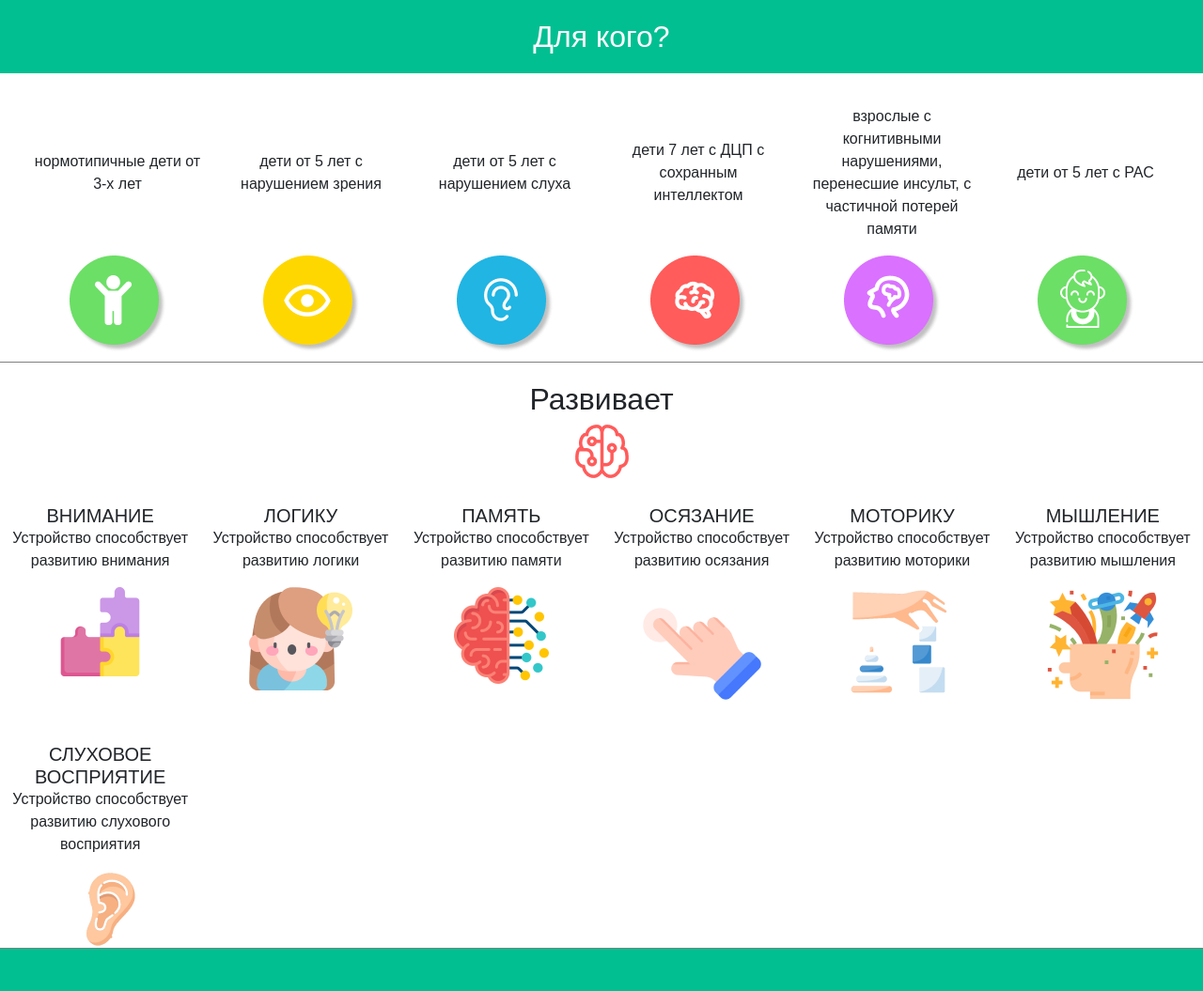
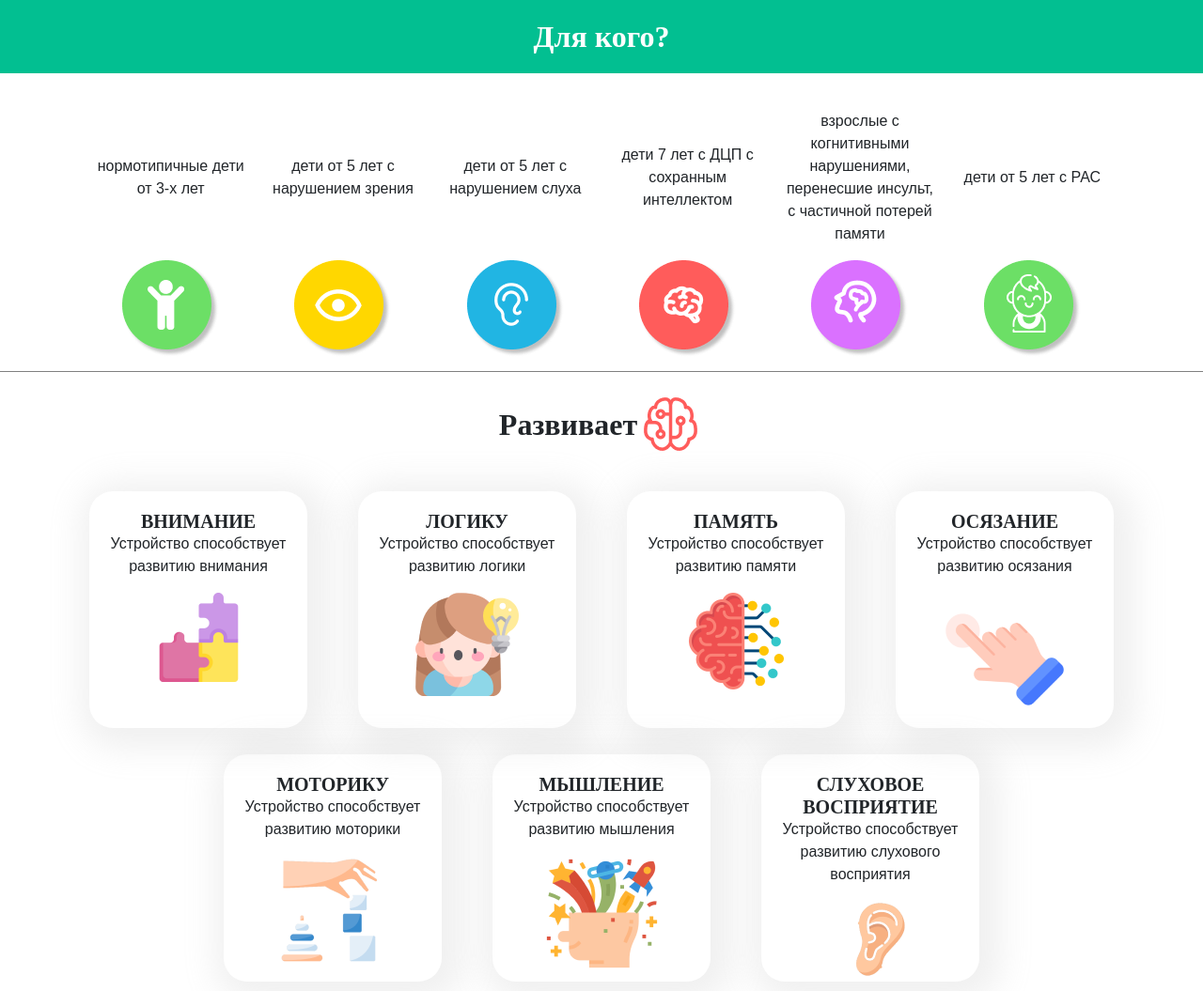
Before and after one commit to Yoojiiik/Abacus, a PHP site: page / in a window 1280 px wide; the page is wider, and only the part inside the window is pictured. Shown: the part 96-1151 px from the top of that part at 94% size. Run offline with PHP 8.4, Linux system fonts and the light colour scheme; grey boxes are pictures that could not be loaded.

Commit message:
add block "develop"

```diff
--- a/css/style.css
+++ b/css/style.css
@@ -240,6 +240,7 @@ body {
 .for_who_block .container-fluid {
   display: flex;
   flex-wrap: wrap;
+  padding: 5px 80px;
 }
 
 .for_who_title {
@@ -247,6 +248,11 @@ body {
   color: #ffffff;
   text-align: center;
   padding: 20px;
+  font-family: "Optima Cyr Bold", serif;
+}
+
+.for_who_title h2 {
+  font-weight: 600;
 }
 
 .for_who_card div {
@@ -275,12 +281,35 @@ body {
 }
 
 .develop_title {
-  text-align: center;
+  display: flex;
   padding: 20px;
+  justify-content: center;
+}
+
+.develop_title h2 {
+  flex-wrap: wrap;
+  display: flex;
+  align-content: center;
+  font-family: "Optima Cyr Bold", serif;
+  font-weight: 600;
+}
+
+.develop_block .container-fluid {
+  padding: 0 80px;
 }
 
 .develop_card .card {
   text-align: center;
+  box-shadow: 7px 6px 34px 16px rgba(182, 182, 182, 0.2);
+  border-radius: 25px;
+  padding-top: 20px;
+  margin: 15px;
+  height: 90%;
+}
+
+.develop_card h5 {
+  font-family: "Optima Cyr Bold", serif;
+  font-weight: 600;
 }
 
 .card img {
--- a/css/style.scss
+++ b/css/style.scss
@@ -227,6 +227,7 @@ background: $akvamarine;
 .for_who_block .container-fluid {
   display: flex;
   flex-wrap: wrap;
+  padding: 5px 80px;
 }
 
 
@@ -235,7 +236,13 @@ background: $akvamarine;
   color: #ffffff;
   text-align: center;
   padding: 20px;
+  font-family: "Optima Cyr Bold", serif;
 }
+
+.for_who_title h2 {
+  font-weight: 600;
+}
+
 .for_who_card div {
   display: grid;
   align-items: end;
@@ -264,12 +271,35 @@ background: $akvamarine;
 }
 
 .develop_title {
-  text-align: center;
+  display: flex;
   padding: 20px;
+  justify-content: center;
+}
+
+.develop_title h2 {
+  flex-wrap: wrap;
+  display: flex;
+  align-content: center;
+  font-family: "Optima Cyr Bold", serif;
+  font-weight: 600;
+}
+
+.develop_block .container-fluid {
+padding: 0 80px;
 }
 
 .develop_card .card {
   text-align: center;
+  box-shadow: 7px 6px 34px 16px rgba(182, 182, 182, 0.2);
+  border-radius: 25px;
+  padding-top: 20px;
+  margin: 15px;
+  height: 90%;
+}
+
+.develop_card h5 {
+  font-family: "Optima Cyr Bold", serif;
+  font-weight: 600;
 }
 
 .card img {
@@ -277,6 +307,8 @@ background: $akvamarine;
   margin-left: auto;
   margin-right: auto;
 }
+
+
 
 
 // -----------------------------------HISTORY------------------------------------- //
--- a/index.php
+++ b/index.php
@@ -11,7 +11,6 @@
           </div>
           <div class="container-fluid">
             <div class="for_who_card row row-cols-1 row-cols-md-6 g-4">
-
               <div class="card col-md-4 col-lg-2">
                 <div class="card-body">
                   <p class="card-text">нормотипичные дети от 3-х лет</p>
@@ -65,7 +64,6 @@
       </section>
 
 
-
       <section class="develop">
       <div class="develop_block">
           <div class="develop_title">
@@ -73,9 +71,9 @@
             <img src="assets/pic/develop/brain2.png" alt="здесь изображен мозг">
           </div>
           <div class="container-fluid">
-            <div class="develop_card row row-cols-1 row-cols-md-6 g-4">
-
-              <div class="card col-md-4 col-lg-2">
+            <div class="develop_card row justify-content-center">
+              <div class="col-md-4 col-lg-3">
+                <div class="card">
                   <div class="card-body">
                     <h5 class="card-title">ВНИМАНИЕ</h5>
                     <p class="card-text">Устройство способствует развитию внимания</p>
@@ -83,55 +81,67 @@
                   <div>
                     <img src="assets/pic/develop/puzzle.png" class="rounded" class="card-img-bottom" alt="здесь изображен пазл">
                   </div>
-
+                </div>
               </div>
 
-              <div class="card col-md-4 col-lg-2">
+              <div class="col-md-4 col-lg-3">
+                <div class="card">
                   <div class="card-body">
                     <h5 class="card-title">ЛОГИКУ</h5>
                     <p class="card-text">Устройство способствует развитию логики</p>
                   </div>
                   <img src="assets/pic/develop/girl.png" class="card-img-bottom" alt="здесь изображена девочка">
                 </div>
+              </div>
 
-              <div class="card col-md-4 col-lg-2">
+              <div class="col-md-4 col-lg-3">
+                <div class="card">
                   <div class="card-body">
                     <h5 class="card-title">ПАМЯТЬ</h5>
                     <p class="card-text">Устройство способствует развитию памяти</p>
                   </div>
                   <img src="assets/pic/develop/brain1.png" class="card-img-bottom" alt="здесь изображен мозг">
                 </div>
+              </div>
 
-              <div class="card col-md-4 col-lg-2">
+              <div class="col-md-4 col-lg-3">
+                <div class="card">
                   <div class="card-body">
                     <h5 class="card-title">ОСЯЗАНИЕ</h5>
                     <p class="card-text">Устройство способствует развитию осязания</p>
                   </div>
                   <img src="assets/pic/develop/touch1.png" class="card-img-bottom" alt="здесь изображено касание рукой">
                 </div>
+              </div>
 
-              <div class="card col-md-4 col-lg-2">
+              <div class="col-md-4 col-lg-3">
+                <div class="card">
                   <div class="card-body">
                     <h5 class="card-title">МОТОРИКУ</h5>
                     <p class="card-text">Устройство способствует развитию моторики</p>
                   </div>
                   <img src="assets/pic/develop/hand1.png" class="card-img-bottom" alt="здесь изображена рука, кубики и игрушка">
                 </div>
+              </div>
 
-              <div class="card col-md-4 col-lg-2">
+              <div class="col-md-4 col-lg-3">
+                <div class="card">
                   <div class="card-body">
                     <h5 class="card-title">МЫШЛЕНИЕ</h5>
                     <p class="card-text">Устройство способствует развитию мышления</p>
                   </div>
                   <img src="assets/pic/develop/head1.png" class="card-img-bottom" alt="здесь изображена голова">
                 </div>
+              </div>
 
-              <div class="card col-md-4 col-lg-2">
+              <div class="col-md-4 col-lg-3">
+                <div class="card">
                   <div class="card-body">
                     <h5 class="card-title">СЛУХОВОЕ ВОСПРИЯТИЕ</h5>
                     <p class="card-text">Устройство способствует развитию слухового восприятия</p>
                   </div>
                   <img src="assets/pic/develop/ear1.png" class="card-img-bottom" alt="здесь изображено ухо">
+                </div>
               </div>
 
             </div>
```
Also changed, not shown: 1 other file. Lines whose indentation alone changed are shown as unchanged.
